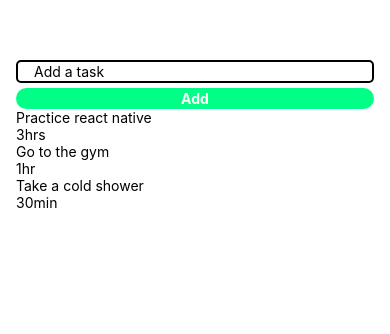
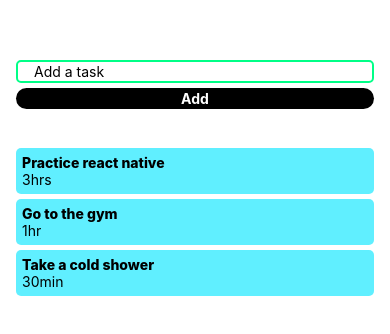
Before and after one commit to Tracy-miranja/Todo-nativeApp, a React Native app: screen / in a window 390 px wide. Shown: the top 334 px of the page. Built offline with nearby package versions, Linux system fonts and the light colour scheme.

Commit message:
add const Todo

```diff
--- a/App.js
+++ b/App.js
@@ -34,7 +34,7 @@ export default function App() {
         <TextInput
           style={{
             borderWidth: 2,
-            borderColor: "#000",
+            borderColor: "#00ff87",
             marginTop: 60,
             borderRadius: 5,
             paddingVertical: 1,
@@ -44,11 +44,12 @@ export default function App() {
         />
         <TouchableOpacity
           style={{
-            backgroundColor: "#00ff87",
+            backgroundColor: "#000",
             borderRadius: 20,
             padding: 2,
             marginTop: 5,
-            alignItems: "center", // alignText should be alignItems
+            alignItems: "center",
+            marginVertical: 34, // alignText should be alignItems
           }}
         >
           <Text style={{ color: "#fff", fontWeight: "bold" }}>Add</Text>
@@ -56,8 +57,19 @@ export default function App() {
         {/* render Todo list */}
         {/* <FlatList data={} renderItem={} keyExtractor={item => item.id} /> */}
         {dummyData.map((item) => (
-          <View key={item.id}>
-            <Text>{item.title}</Text>
+          <View
+            key={item.id}
+            style={{
+              backgroundColor: "#60efff",
+              borderRadius: 5,
+              paddingVertical: 6,
+              paddingHorizontal: 6,
+              marginTop: 5,
+            }}
+          >
+            <Text style={{ color: "#000", fontSize: 14, fontWeight: "800" }}>
+              {item.title}
+            </Text>
             <Text>{item.Duration}</Text>
           </View>
         ))}
--- a/package.json
+++ b/package.json
@@ -12,7 +12,8 @@
     "expo": "~51.0.28",
     "expo-status-bar": "~1.12.1",
     "react": "18.2.0",
-    "react-native": "0.74.5"
+    "react-native": "0.74.5",
+    "react-native-paper": "^5.12.5"
   },
   "devDependencies": {
     "@babel/core": "^7.20.0"
```
Also changed, not shown: 1 other file (tests, documents, lock files or other folders).
